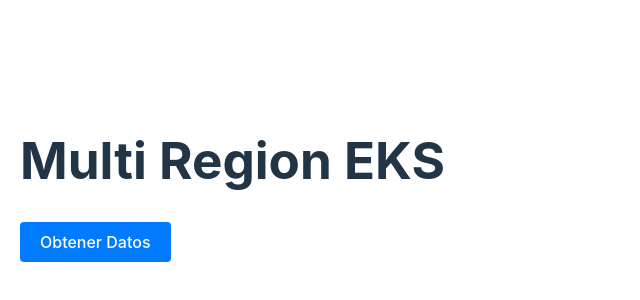
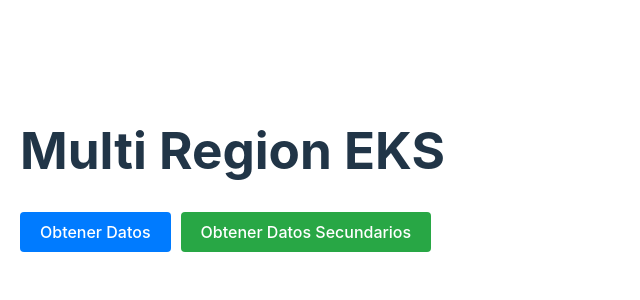
Before and after one commit to cparionaf/moc-frontend, a React (Vite) app: page / in a window 1280 px wide. Shown: the part 220-520 px from the top of the page, without its empty margins (0-640 px from the left). Built offline with nearby package versions, Linux system fonts and the light colour scheme.

Commit message:
feat: Create pipeline

```diff
--- a/src/App.jsx
+++ b/src/App.jsx
@@ -2,20 +2,22 @@
 import axios from 'axios'
 
 function App() {
-  // Estado para almacenar la respuesta de la API
+  // Estados para la primera llamada API
   const [data, setData] = useState(null)
-  // Estado para manejar errores
   const [error, setError] = useState(null)
-  // Estado para mostrar cuando está cargando
   const [loading, setLoading] = useState(false)
 
-  // Función que realiza la llamada HTTP
+  // Estados para la segunda llamada API
+  const [secondData, setSecondData] = useState(null)
+  const [secondError, setSecondError] = useState(null)
+  const [secondLoading, setSecondLoading] = useState(false)
+
+  // Función para la primera llamada HTTP
   const fetchData = async () => {
     try {
       setLoading(true)
       setError(null)
-      // Reemplaza esta URL con tu endpoint
-      const response = await axios.get('https://api.poc-architecture.carlospariona.dev')
+      const response = await axios.get('https://api-net.poc-architecture.carlospariona.dev')
       setData(response.data)
     } catch (err) {
       setError('Error al obtener los datos: ' + err.message)
@@ -24,11 +26,28 @@
     }
   }
 
+  // Función para la segunda llamada HTTP
+  const fetchSecondData = async () => {
+    try {
+      setSecondLoading(true)
+      setSecondError(null)
+      // Reemplaza esta URL con tu segundo endpoint
+      const response = await axios.get('https://api-go.poc-architecture.carlospariona.dev')
+      setSecondData(response.data)
+    } catch (err) {
+      setSecondError('Error al obtener los datos secundarios: ' + err.message)
+    } finally {
+      setSecondLoading(false)
+    }
+  }
+
   return (
     <div style={{ padding: '20px', maxWidth: '600px', margin: '0 auto' }}>
       <h1>Multi Region EKS</h1>
 
-      {/* Botón para realizar la llamada */}
+      {/* Contenedor para los botones */}
+      <div style={{ display: 'flex', gap: '10px', marginBottom: '20px' }}>
+        {/* Primer botón */}
         <button
           onClick={fetchData}
           style={{
@@ -45,16 +64,31 @@
           {loading ? 'Cargando...' : 'Obtener Datos'}
         </button>
 
-      {/* Mostrar estado de carga */}
+        {/* Segundo botón */}
+        <button
+          onClick={fetchSecondData}
+          style={{
+            padding: '10px 20px',
+            fontSize: '16px',
+            backgroundColor: '#28a745',
+            color: 'white',
+            border: 'none',
+            borderRadius: '4px',
+            cursor: 'pointer'
+          }}
+          disabled={secondLoading}
+        >
+          {secondLoading ? 'Cargando...' : 'Obtener Datos Secundarios'}
+        </button>
+      </div>
+
+      {/* Sección para mostrar resultados de la primera llamada */}
+      <div style={{ marginBottom: '20px' }}>
         {loading && <p>Cargando datos...</p>}
-
-      {/* Mostrar error si existe */}
         {error && <p style={{ color: 'red' }}>{error}</p>}
-
-      {/* Mostrar datos si existen */}
         {data && (
           <div style={{ marginTop: '20px' }}>
-          <h2>Respuesta:</h2>
+            <h2>Respuesta Primera Llamada:</h2>
             <pre style={{
               backgroundColor: '#f5f5f5',
               padding: '10px',
@@ -65,6 +99,25 @@
           </div>
         )}
       </div>
+
+      {/* Sección para mostrar resultados de la segunda llamada */}
+      <div>
+        {secondLoading && <p>Cargando datos secundarios...</p>}
+        {secondError && <p style={{ color: 'red' }}>{secondError}</p>}
+        {secondData && (
+          <div style={{ marginTop: '20px' }}>
+            <h2>Respuesta Segunda Llamada:</h2>
+            <pre style={{
+              backgroundColor: '#f5f5f5',
+              padding: '10px',
+              borderRadius: '4px'
+            }}>
+              {JSON.stringify(secondData, null, 2)}
+            </pre>
+          </div>
+        )}
+      </div>
+    </div>
   )
 }
 
```
Lines whose indentation alone changed are shown as unchanged.
